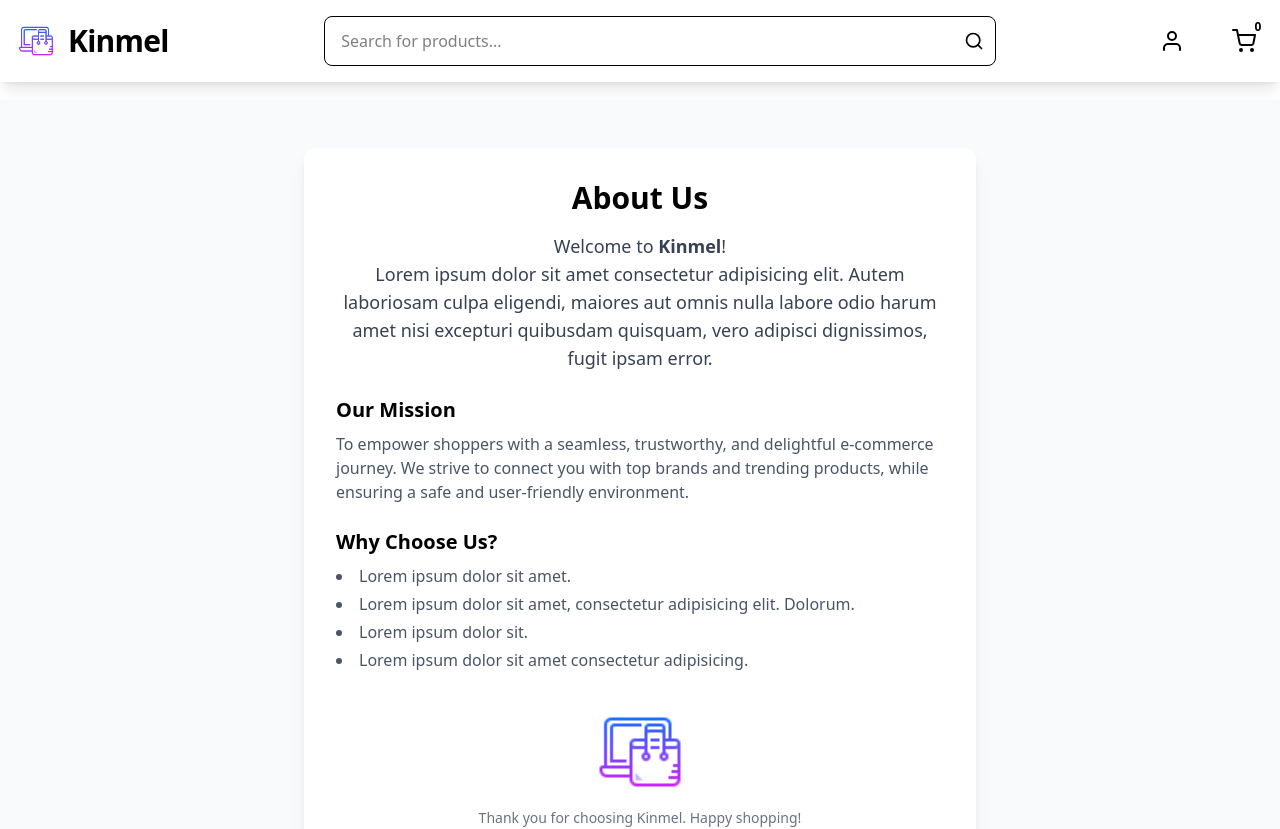
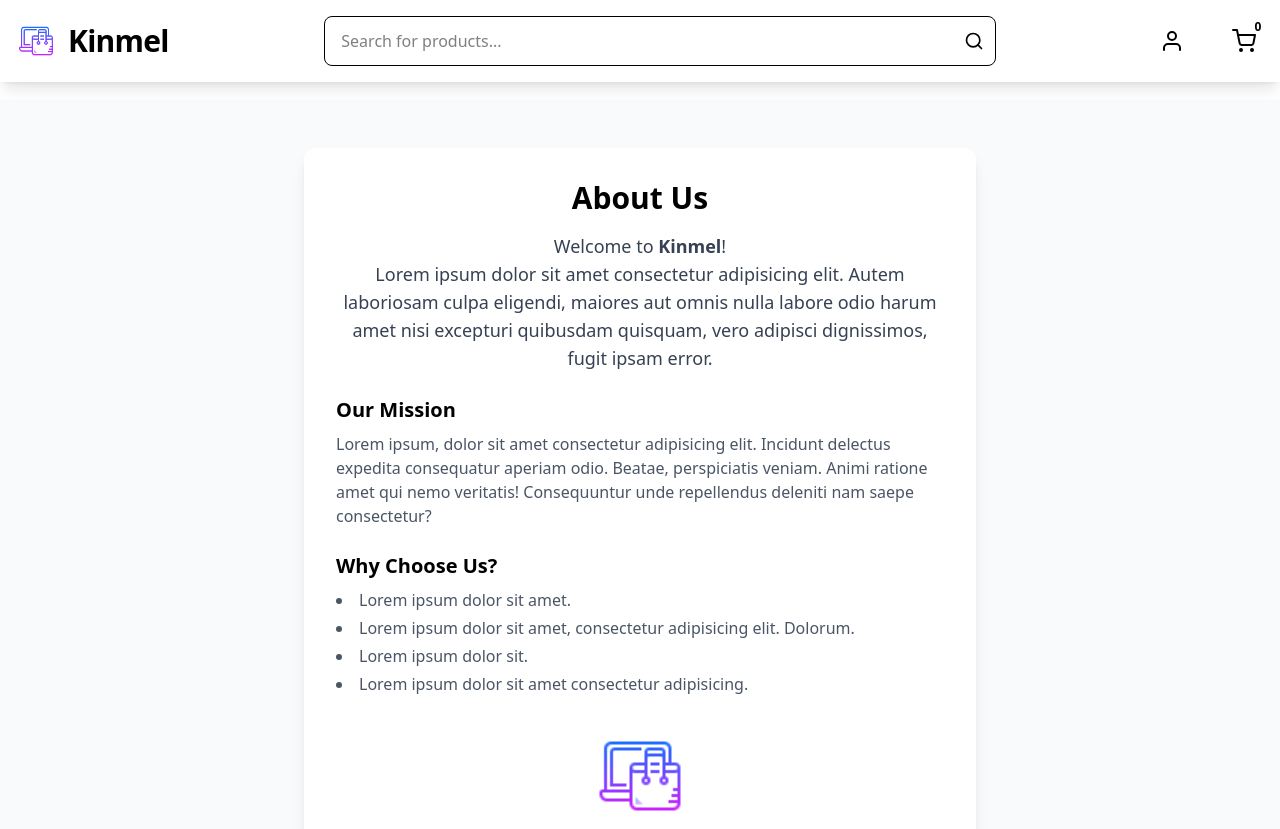
Before and after one commit to romanC5/second_sem_project, a React (Vite) app: page /about in a window 1280 px wide. Shown: the top 829 px of the page. Built offline with nearby package versions, Linux system fonts and the light colour scheme; what ldrs would draw is missing.

Commit message:
text added to our mission

```diff
--- a/src/Pages/About.jsx
+++ b/src/Pages/About.jsx
@@ -12,7 +12,7 @@ const About = () => {
         <div className="mb-6">
           <h2 className="text-xl font-semibold mb-2 text-brand-red">Our Mission</h2>
           <p className="text-gray-600">
-            To empower shoppers with a seamless, trustworthy, and delightful e-commerce journey. We strive to connect you with top brands and trending products, while ensuring a safe and user-friendly environment.
+           Lorem ipsum, dolor sit amet consectetur adipisicing elit. Incidunt delectus expedita consequatur aperiam odio. Beatae, perspiciatis veniam. Animi ratione amet qui nemo veritatis! Consequuntur unde repellendus deleniti nam saepe consectetur?
           </p>
         </div>
         <div className="mb-6">
```
